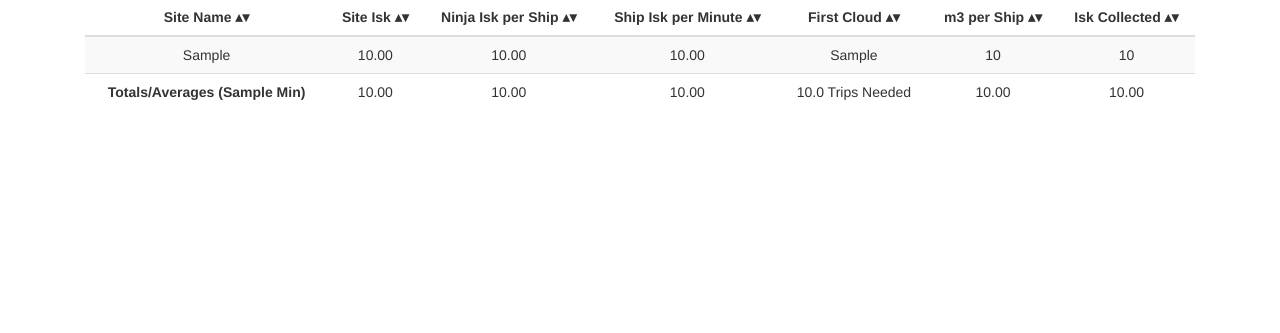
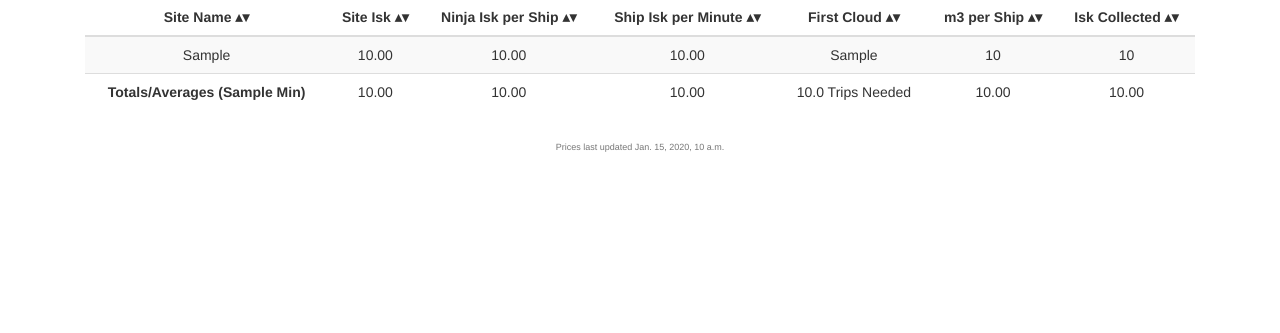
Before and after one commit to eric-oaktree/gasbuddy, a Django app: template home/templates/home/site_an.html in a window 1280 px wide. Shown: the part 215-548 px from the top of the page. Run offline with Django 3.2, Linux system fonts and the light colour scheme; the template is opened without the code that fills it: most values are stand-ins (such as "Sample title", 1, 10 or a date in 2020); form fields are guessed from the names that the template uses; parts of the project's set-up code (start-up, migrations or seed data) failed here and were passed over; some libraries are stand-ins or nearby versions.

Commit message:
updated tag

```diff
--- a/home/templates/home/site_an.html
+++ b/home/templates/home/site_an.html
@@ -84,4 +84,6 @@
   </tfoot>
   </table>
 </div>
+
+<h6 class="text-center"><small>Prices last updated {{ updated }}</small></h6>
 {% endblock content %}
```
